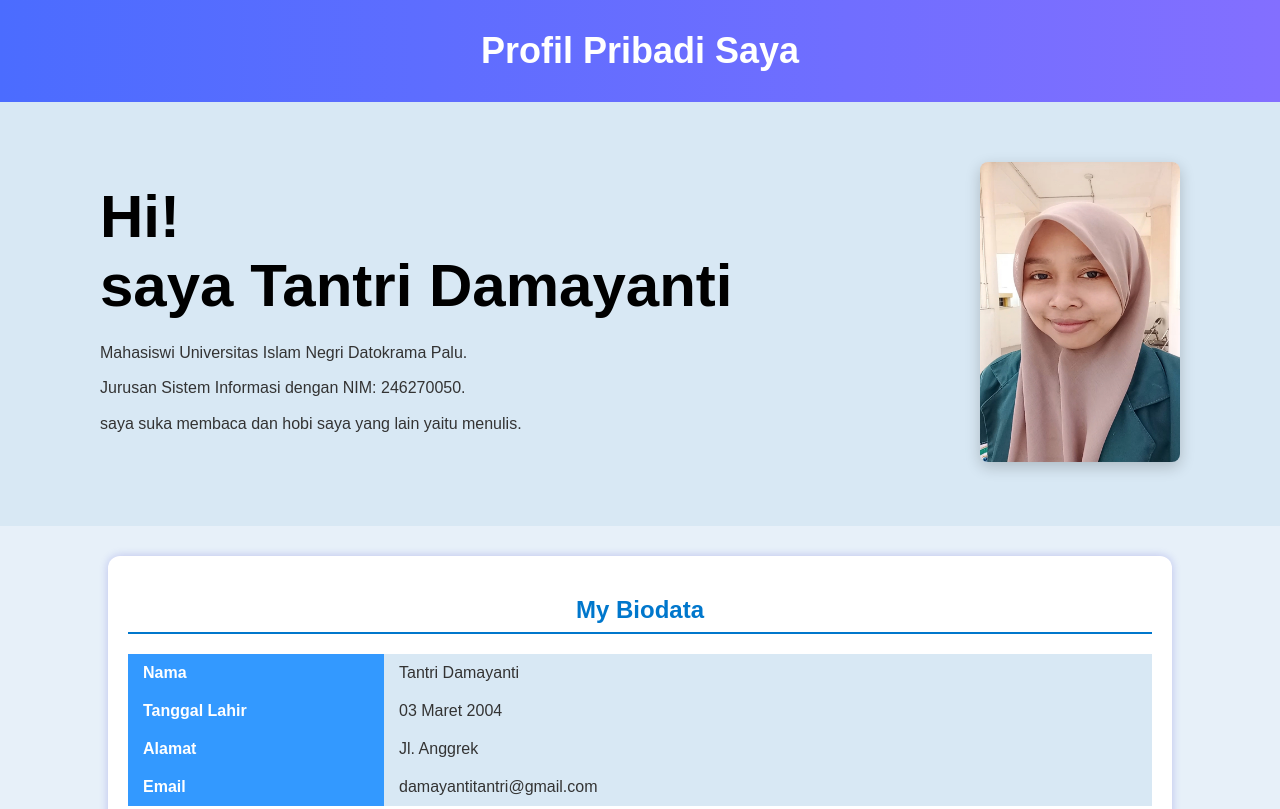
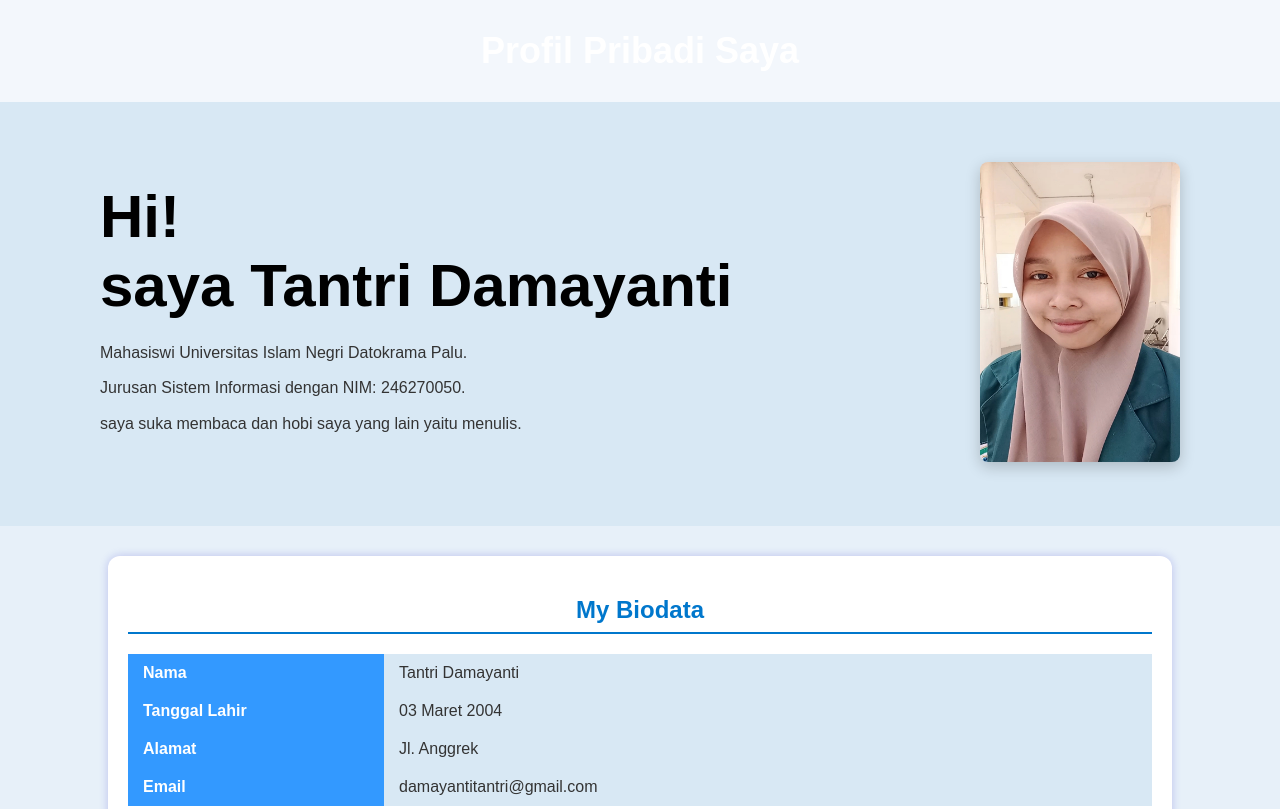
Before and after one commit to Achaa02/tugas_Tantri.github.io, a plain HTML site: page tugas3.html in a window 1280 px wide. Shown: the top 809 px of the page. Drawn offline with Linux system fonts and the light colour scheme.

Commit message:
Update style1.css

```diff
--- a/style1.css
+++ b/style1.css
@@ -1,6 +1,6 @@
 /* ===== Gaya Umum ===== */
 header {
-  background: linear-gradient(90deg, #4b6cff, #836fff);
+  background: rgba(255, 255, 255, 0.5);
   color: white;
   text-align: center;
   padding: 30px;
```
